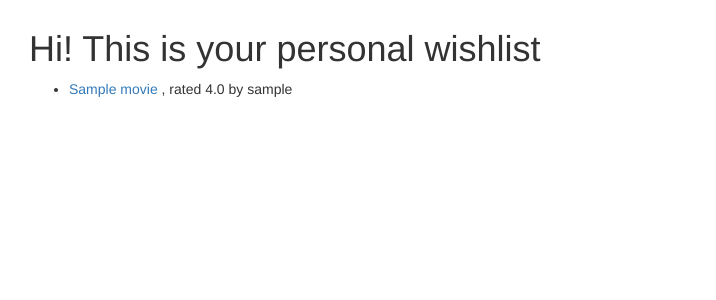
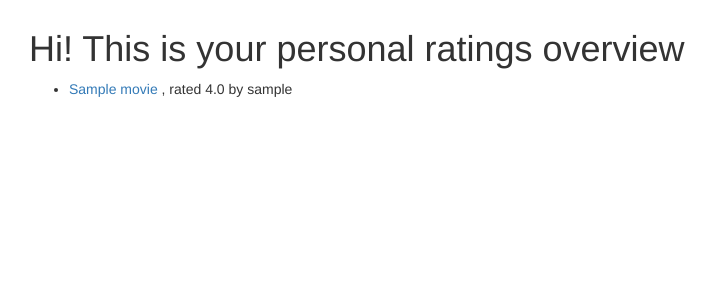
Before and after one commit to daansmits1/mhaggle, a Django app: page /movielist/rating_list/ in a window 1280 px wide. Shown: the part 51-351 px from the top of the page, without its empty margins (41-757 px from the left). Run offline with Django 3.2, Linux system fonts and the light colour scheme; tables that the repository leaves empty hold one stand-in row (values such as "Sample post"); parts of the project's set-up code (start-up, migrations or seed data) failed here and were passed over; some libraries are stand-ins or nearby versions.

Commit message:
some fixes before second attempt at manytomany

```diff
--- a/movielist/models.py
+++ b/movielist/models.py
@@ -28,12 +28,13 @@ class Rating(models.Model):
 
 
 class Wishlist(models.Model):
-	WISHLIST_CHOICES = ((1, 1), (0, 0))
+	# WISHLIST_CHOICES = ((1, 1), (0, 0))
 	movie = models.ForeignKey(Movie)
 	#add user as other ForeignKey? --> allows for easier lookup of wishlist for user (user.wishlist.all()). Same for Ratings. After ManyToMany for Movie!
 	pub_date = models.DateTimeField('date published')
 	user_name = models.CharField(max_length=100)
-	wishlist = models.IntegerField(choices=WISHLIST_CHOICES)
+	# wishlist = models.IntegerField(choices=WISHLIST_CHOICES)
+	wishlist = models.BooleanField()
 
 	def __str__(self):
 		return self.user_name
--- a/movielist/templates/movielist/rating_list.html
+++ b/movielist/templates/movielist/rating_list.html
@@ -4,7 +4,7 @@
 
 {% block content %}
 
-<h1>Hi! This is your personal wishlist </h1>
+<h1>Hi! This is your personal ratings overview </h1>
 
 <ul>
 {% for rating_object in full_list %}
--- a/movielist/views.py
+++ b/movielist/views.py
@@ -5,6 +5,7 @@ from movielist.forms import WishlistForm, RatingForm
 from django.core.urlresolvers import reverse
 from django.contrib.auth.decorators import login_required
 from django.contrib.auth import authenticate, login
+from django.contrib import messages
 import datetime
 
 
@@ -18,8 +19,8 @@ def intro(request):
 
 def detail(request, movie_id):
 	movie = get_object_or_404(Movie, pk=movie_id)
-	form_w = WishlistForm(request.POST)
-	form_r = RatingForm(request.POST)
+	form_w = WishlistForm(request.POST or None)
+	form_r = RatingForm(request.POST or None)
 	full_list = Movie.objects.all()
 	if form_w.is_valid():
 		wishes = form_w.cleaned_data['wishlist']
@@ -39,8 +40,8 @@ def detail(request, movie_id):
 		rating.user_name = user_name
 		rating.pub_date = datetime.datetime.now()
 		rating.save()
+	messages.success(request, "Successfully saved")
 		# return HttpResponseRedirect(reverse('movielist:detail'), args=(movie,)) Don't get this to work
-		return render(request, 'movielist/intro.html', {"full_list": full_list})
 	return render(request, 'movielist/detail.html', {'movie': movie, 'form_w': form_w, 'form_r': form_r})
 
 def search(request):
@@ -53,9 +54,9 @@ def search(request):
 @login_required
 def wishlist(request):
 	if request.user.is_authenticated(): # This is not necessary if you also have login_required. Change after deciding setup of page
-		full_list = Wishlist.objects.filter(wishlist=1, user_name=request.user)
+		full_list = Wishlist.objects.filter(wishlist=True, user_name=request.user)
 	else:
-		full_list = Wishlist.objects.filter(wishlist=1)
+		full_list = Wishlist.objects.filter(wishlist=True)
 	return render(request, 'movielist/wishlist.html', {"full_list": full_list})
 
 # @login_required
@@ -75,9 +76,10 @@ def profile_page(request):
 	user = authenticate(username=username, password=password)
 	if user is not None:
 		login(request, user)
+		# Probably need to do: if user-authenticated, don't login again
 		# if user.is_active:
 		# 	login(request, user)
-		full_list = Wishlist.objects.filter(wishlist=1)
+		full_list = Wishlist.objects.filter(wishlist=True)
 		return render(request, 'movielist/profile_page.html', {"full_list": full_list, "username": username})
 	else:
 		error = "Something went wrong, please try again"
```
Also changed, not shown: movielist/templates/movielist/detail.html (+9 -0 lines), movielist/migrations/0024_auto_20170310_1308.py (added).
